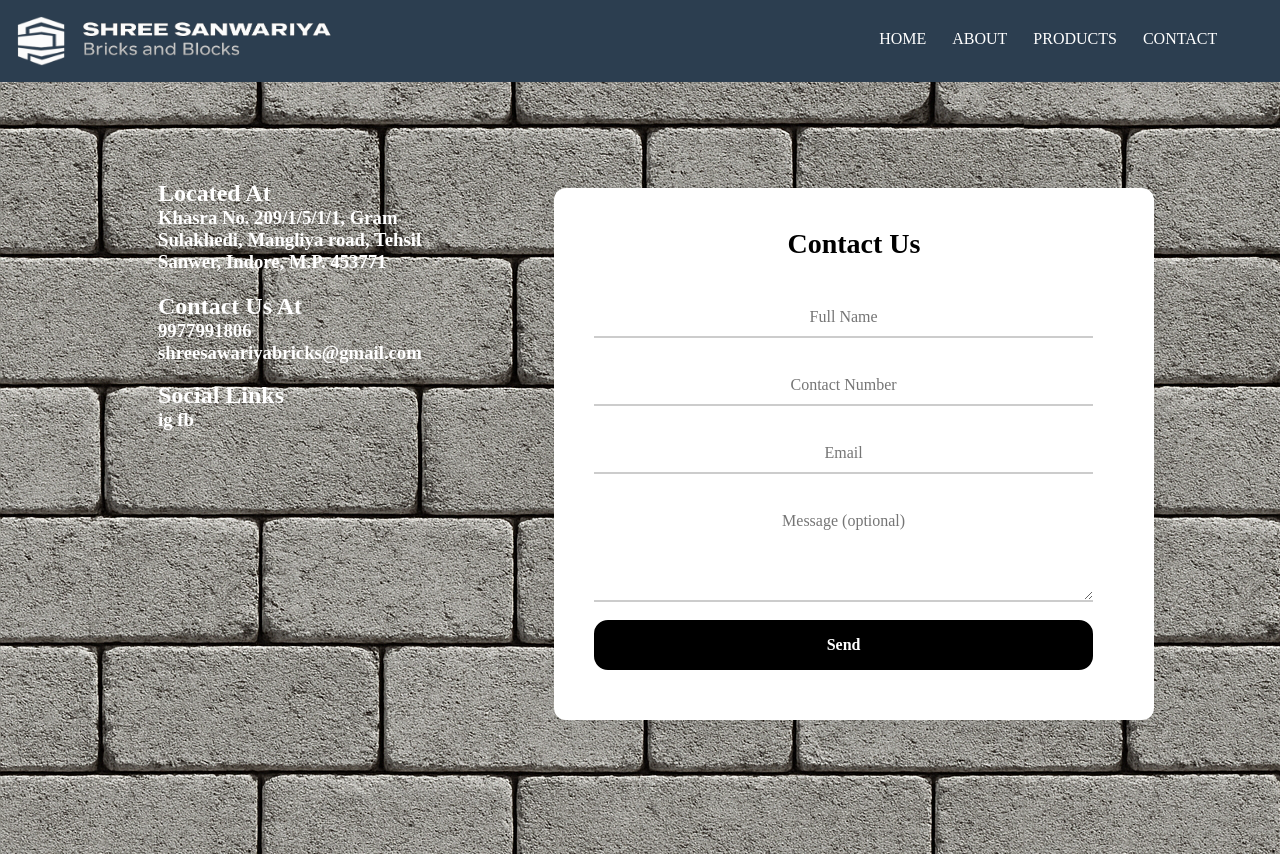
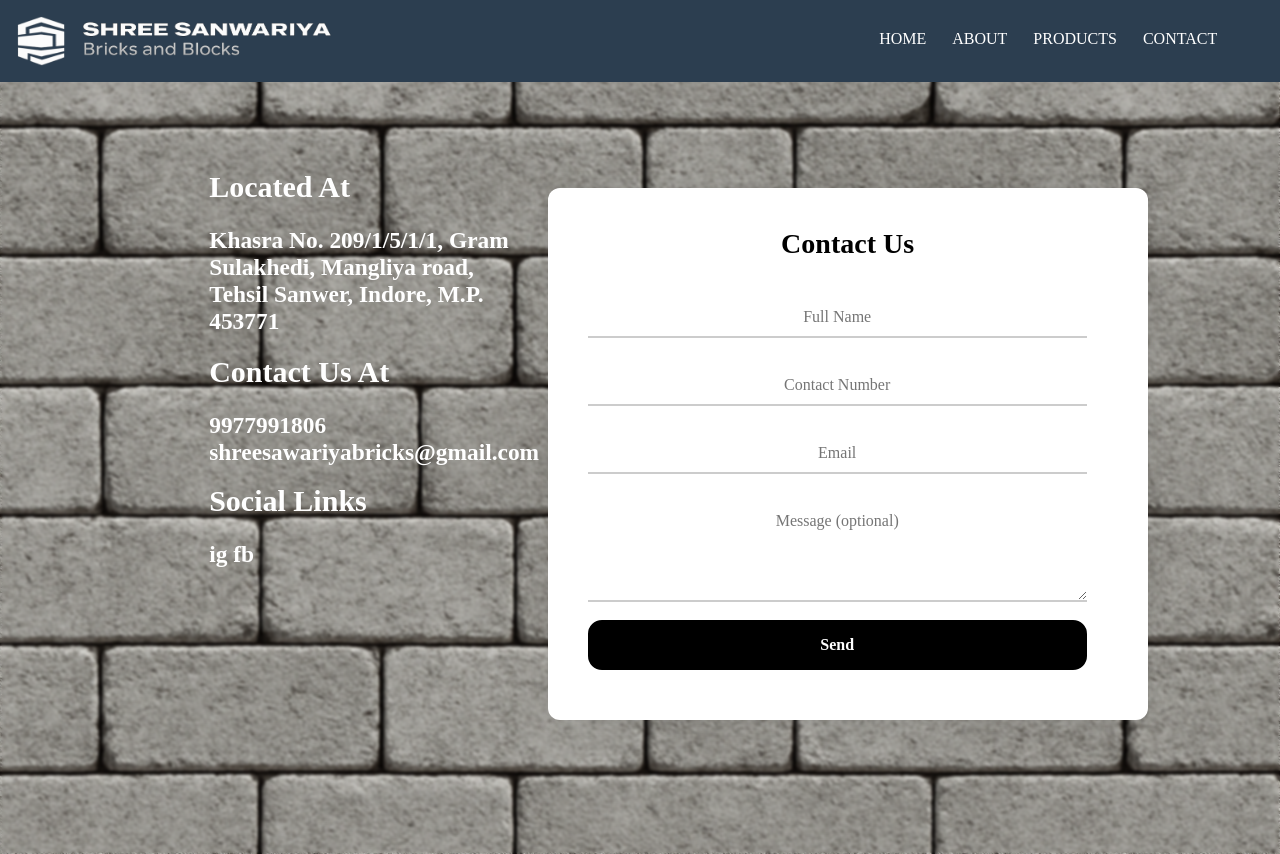
Before and after one commit to HamHam-Friends/ShreeSawariyaBricksAndBlocks, a Flask app: page /contact.html in a window 1280 px wide. Run offline with Flask 3, Linux system fonts and the light colour scheme; some web fonts are replaced.

Commit message:
commit ????

```diff
--- a/static/Contact.css
+++ b/static/Contact.css
@@ -1,3 +1,28 @@
+body {
+    backdrop-filter: blur(1.75px);
+}
+
+.contactUsAll {
+    margin-left: 5%;
+    box-sizing: border-box;
+    display: flex;
+    justify-content: space-evenly;
+    max-width: 90%;
+    backdrop-filter: blur(1.75px);
+}
+
+.address {
+    font-size: 20px;
+}
+
+.contact {
+    font-size: 20px;
+}
+
+.links {
+    font-size: 20px;
+}
+
 .contact-section {
     display: flex;
     justify-content: center;
--- a/templates/contact.html
+++ b/templates/contact.html
@@ -48,19 +48,19 @@
         });
     </script>
     <br><br><br>
-    <div class="contactUsAll">
+    <div class="contactUsAll" style="font-weight: lighter;">
         <div class="contactUs">
             <div class="contactUs">
                 <div class="address">
-                    <h2>Located At</h2>
+                    <h2>Located At</h2><br>
                     <h3>Khasra No. 209/1/5/1/1, Gram Sulakhedi, Mangliya road, Tehsil Sanwer, Indore, M.P. 453771</h3>
                 </div><br>
                 <div class="contact">
-                    <h2>Contact Us At</h2>
+                    <h2>Contact Us At</h2><br>
                     <h3>9977991806 shreesawariyabricks@gmail.com</h3>
                 </div><br>
                 <div class="links">
-                    <h2>Social Links</h2>
+                    <h2>Social Links</h2><br>
                     <h3>ig fb</h3>
                 </div>
             </div>
```
